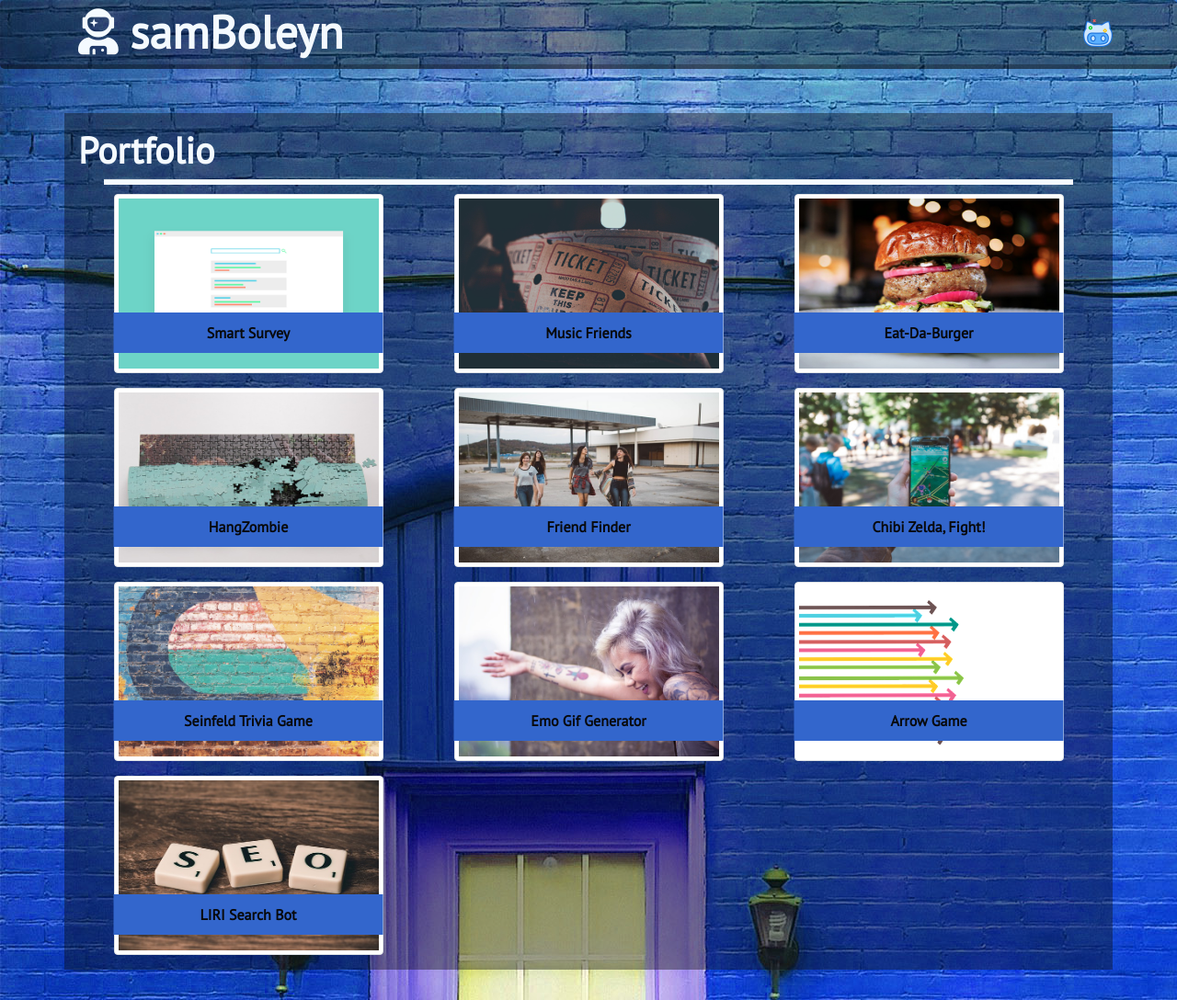
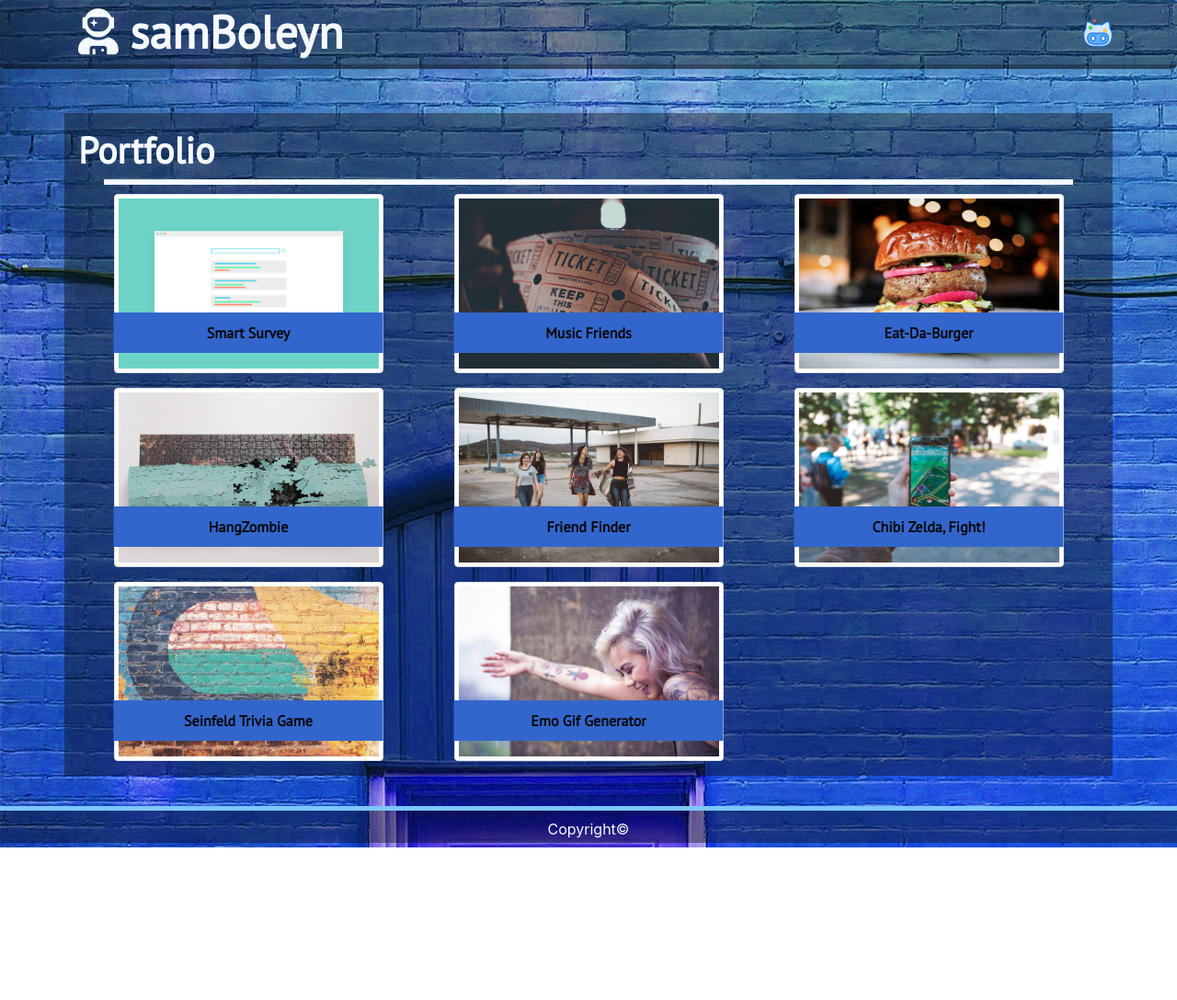
Before and after one commit to sboleyn/portfolio, a plain HTML site: page index.html in a window 1280 px wide. Shown: the top 1088 px of the page at 92% size. After the commit the page ends 922 px from the top, so only its background shows below. Drawn offline with nearby package versions, Linux system fonts and the light colour scheme.

Commit message:
remove more sites that are down

```diff
--- a/index.html
+++ b/index.html
@@ -194,7 +194,7 @@
               </a>
             </div>
 
-            <div class="col-12 col-md-4 float-md-left mb-3">
+            <!-- <div class="col-12 col-md-4 float-md-left mb-3">
               <a
                 href="arrowGame/problem1.html"
                 target="_blank"
@@ -220,7 +220,7 @@
                 />
                 <section class="imgBanner">LIRI Search Bot</section>
               </a>
-            </div>
+            </div> -->
 
             <!-- Close container surround images that makes images centered in main container -->
           </div>
```
